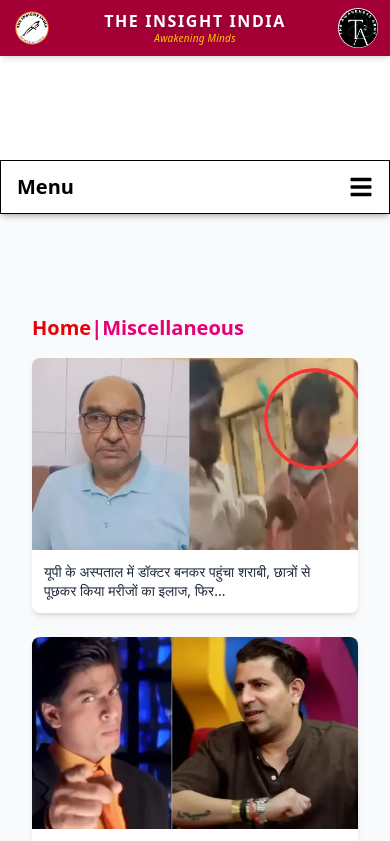
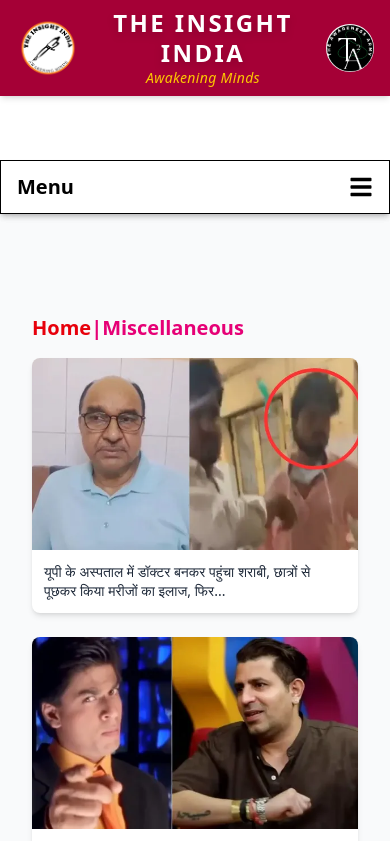
Before and after one commit to HRITIK18711/the_insight_india, a React (Vite) app: page /miscal in a window 390 px wide. Shown: the top 841 px of the page. Built offline with nearby package versions, Linux system fonts and the light colour scheme.

Commit message:
Code Updated

```diff
--- a/src/Component/Header.jsx
+++ b/src/Component/Header.jsx
@@ -2,32 +2,32 @@
 export default function Header() {
   return (
     <header className="fixed top-0 left-0 w-full bg-rose-800 shadow-md z-50">
-      <div className="flex items-center justify-between px-3 sm:px-6 md:px-8 py-2">
+      <div className="flex items-center justify-between px-4 md:px-8 py-2">
 
         {/* Left Logo */}
-        <div className="flex-shrink-0 min-w-[40px] sm:min-w-[56px] md:min-w-[64px]">
+        <div className="flex-shrink-0 w-16 h-16 md:w-30 md:h-35">
           <img
             src="/Image/l1.png"
-            className="w-10 h-10 sm:w-14 sm:h-14 md:w-16 md:h-16 rounded-full object-cover"
+            className="w-full h-full rounded-full object-cover"
             alt="Logo"
           />
         </div>
 
         {/* Center Text */}
-        <div className="flex-1 text-center px-2 overflow-hidden">
-          <p className="text-white font-extrabold text-base sm:text-xl md:text-3xl lg:text-4xl tracking-widest drop-shadow-lg uppercase leading-tight truncate">
+        <div className="text-center flex-1 px-2">
+          <p className="text-white font-extrabold text-2xl sm:text-3xl md:text-5xl lg:text-6xl tracking-widest drop-shadow-lg uppercase leading-tight">
             THE INSIGHT INDIA
           </p>
-          <span className="block text-[10px] sm:text-xs md:text-sm lg:text-lg italic font-light text-yellow-400 tracking-wide normal-case truncate">
+          <span className="block text-sm sm:text-base md:text-xl italic font-light text-yellow-400 tracking-wide normal-case">
             Awakening Minds
           </span>
         </div>
 
         {/* Right Logo */}
-        <div className="flex-shrink-0 min-w-[40px] sm:min-w-[56px] md:min-w-[64px]">
+        <div className="flex-shrink-0 w-12 h-12 sm:w-16 sm:h-16 md:w-20 md:h-20">
           <img
             src="/Image/l3.jpg"
-            className="w-10 h-10 sm:w-14 sm:h-14 md:w-16 md:h-16 lg:w-20 lg:h-20 rounded-full object-cover"
+            className="w-full h-full rounded-full object-cover"
             alt="Logo3"
           />
         </div>
```
